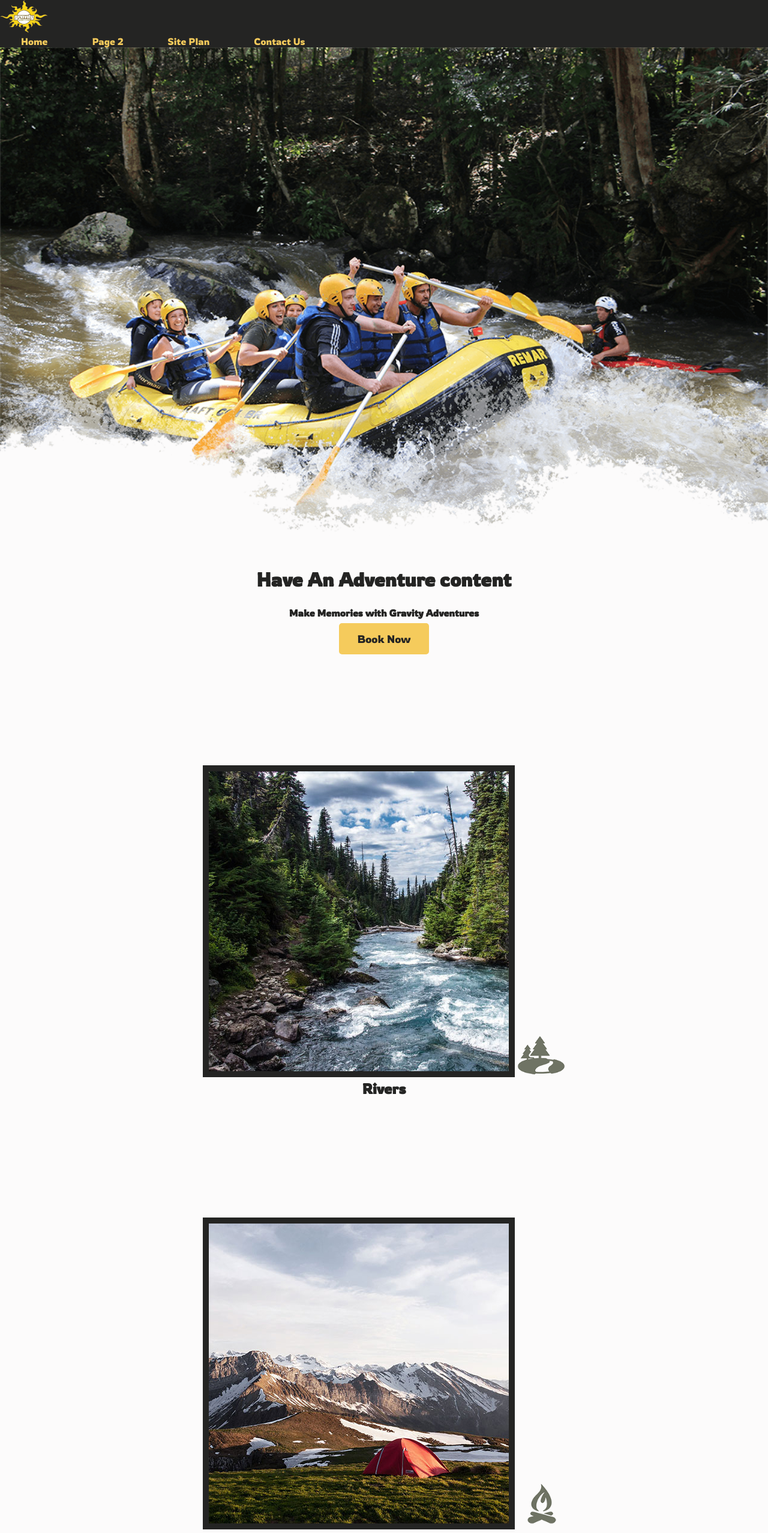
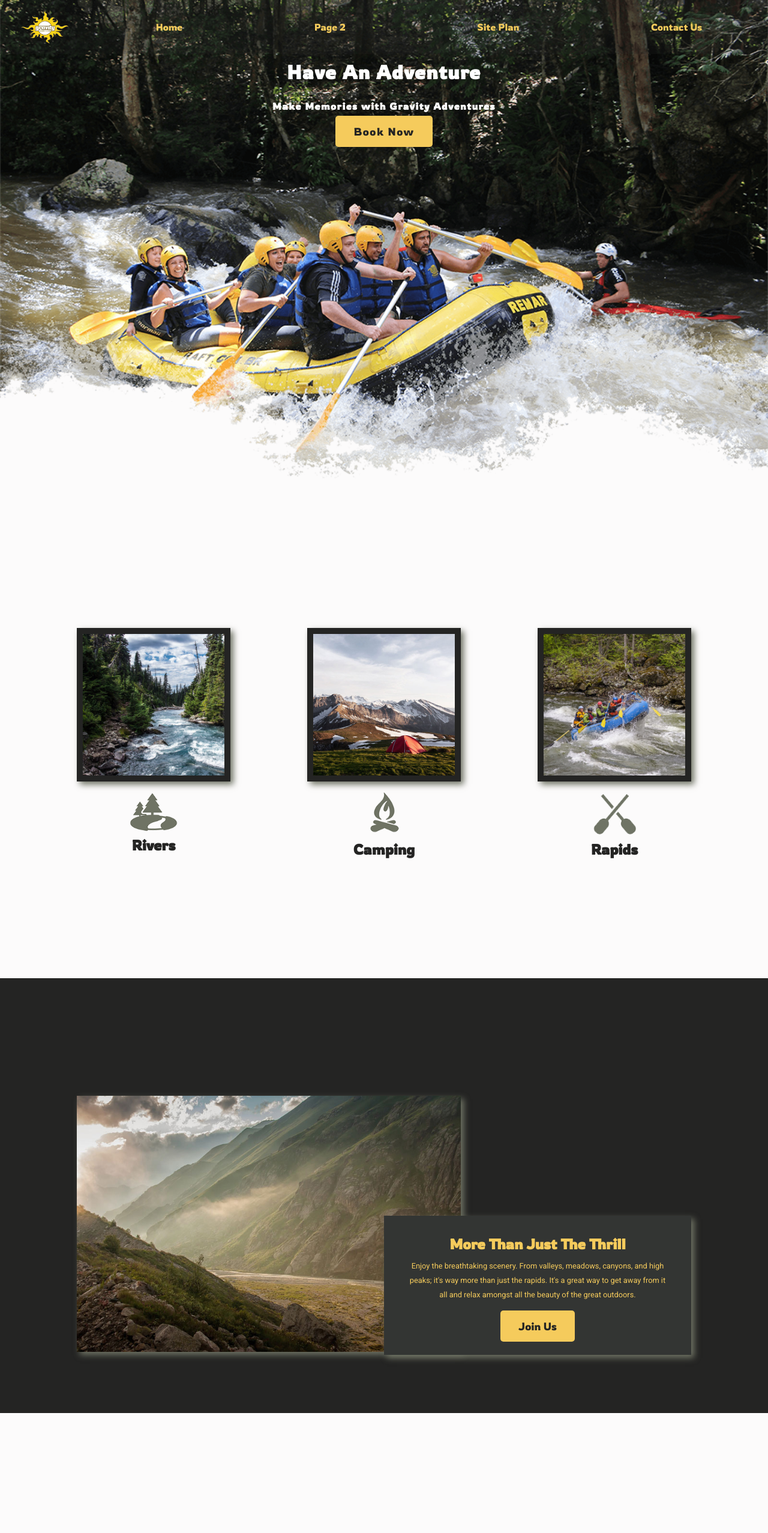
Before and after one commit to rocrai/wdd130, a plain HTML site: page wwr/index.html in a window 1280 px wide. Shown: the top 2556 px of the page at 60% size. Drawn offline with Linux system fonts and the light colour scheme.

Commit message:
made the webpage more like the wireframe

```diff
--- a/wwr/index.html
+++ b/wwr/index.html
@@ -21,11 +21,11 @@
             </nav>
         </header>
         <div id="hero">
-            <div>
+            <div id="hero-box">
                 <img src="images/hero.png" alt="People enjoying rafting">
             </div>
             <section id="hero-msg">
-                <h1 class="home-title">Have An Adventure content</h1>
+                <h1 class="home-title">Have An Adventure </h1>
                 <h4>Make Memories with Gravity Adventures</h4>
                 <div class="button-box">
                     <a class="book" href="contactus.html">Book Now</a>
--- a/wwr/styles/styles.css
+++ b/wwr/styles/styles.css
@@ -19,7 +19,7 @@ body {
 
 }
 header {
-    background-color:#242423;
+    background-color:#2424233d;
 }
 nav a:hover {
     background-color: #F5CB5C;
@@ -65,7 +65,7 @@ nav a {
     color: #F5CB5C;
 }
 .msg {
-    background-color: #242423;
+    background-color: #333533;
     color: #F5CB5C;
     line-height: 1.5em;
     }
@@ -142,3 +142,128 @@ main section img {
 #background {
     margin-bottom: 100px;
 }
+header {
+    display: grid;
+    grid-template-columns: 150px auto;
+}
+nav {
+    display: flex;
+    justify-content: space-around;
+}
+#logo_link {
+    padding-top: 5px;
+    justify-self: center;
+    align-self: center;
+}
+#hero {
+    display: grid;
+    grid-template-columns: 1fr 3fr 1fr;
+    margin-top: -100px;
+}
+#hero-box {
+    grid-column: 1/4;
+    grid-row: 1/3;
+    z-index: -1;
+}
+#hero-msg {
+    grid-column: 2/3;
+    grid-row: 1/2;
+    margin-top: 100px;
+}
+#hero-msg {
+    color: white;
+    letter-spacing: 1.5px;
+}
+.home-grid {
+    display: grid;
+    grid-template-columns: repeat(10, 1fr);
+}
+.card-img, .mountains {
+    width: 100%;
+}
+.rivers-card {
+    grid-column: 2/4;
+    grid-row: 2/3;
+}
+.camping-card {
+    grid-column: 5/7;
+    grid-row: 2/3;
+}
+.rapids-card {
+    grid-column: 8/10;
+    grid-row: 2/3;
+}
+#background {
+    grid-column: 1/11;
+    grid-row: 4/9;
+}
+.mountains {
+    grid-column: 2/7;
+    grid-row: 5/8;
+    box-shadow: 5px 5px 10px #6f7364;
+}
+.msg {
+    grid-column: 6/10;
+    grid-row: 6/7;
+    box-shadow: 5px 5px 10px #6f7364;
+
+}
+footer {
+    display: flex;
+    justify-content: space-around;
+    align-items: center;
+}
+.card-img {
+    border: 10px solid #242423;
+    transition: transform .5s;
+    box-shadow: 5px 5px 10px #6f7364;
+}
+.card-img:hover {
+    opacity: .6;
+    transform: scale(1.1);
+}
+@media screen and (max-width: 900px) {
+    #hero, .home-grid {
+        display: block;
+        height: auto;
+    }
+    nav, footer {
+        flex-direction: column;
+        background-color: #242423;
+    }
+    nav a {
+        display: block;
+        padding: 15px;
+    }
+    #hero {
+        margin-top: 0;
+    }
+    #hero-msg {
+        margin-top: 0;
+    }
+    #hero-msg h4 {
+        display: none;
+    }
+    .home-title {
+        font-size: 25px;
+        color: #242423;
+    }
+    .rivers-card, .camping-card, .rapids-card {
+        margin: 50px auto;
+        width: 60%;
+    }
+    #background {
+        display: none;
+    }
+    .mountains, .msg {
+        width: 80%;
+        display: block;
+        margin: 0 auto;
+    }
+    footer {
+        margin-top: 25px;
+    }
+    header {
+        background-color: #242423;
+    }
+}
```
